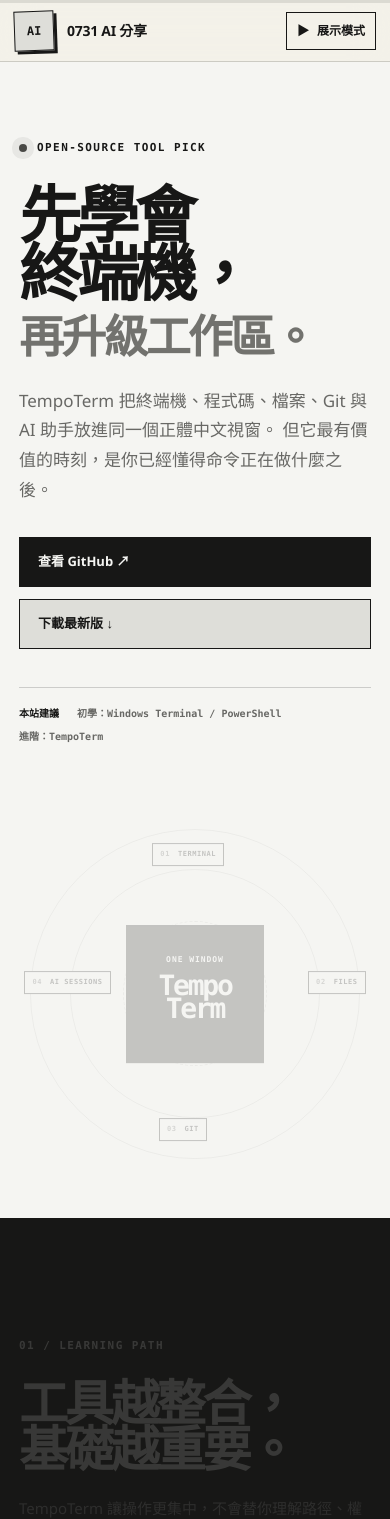
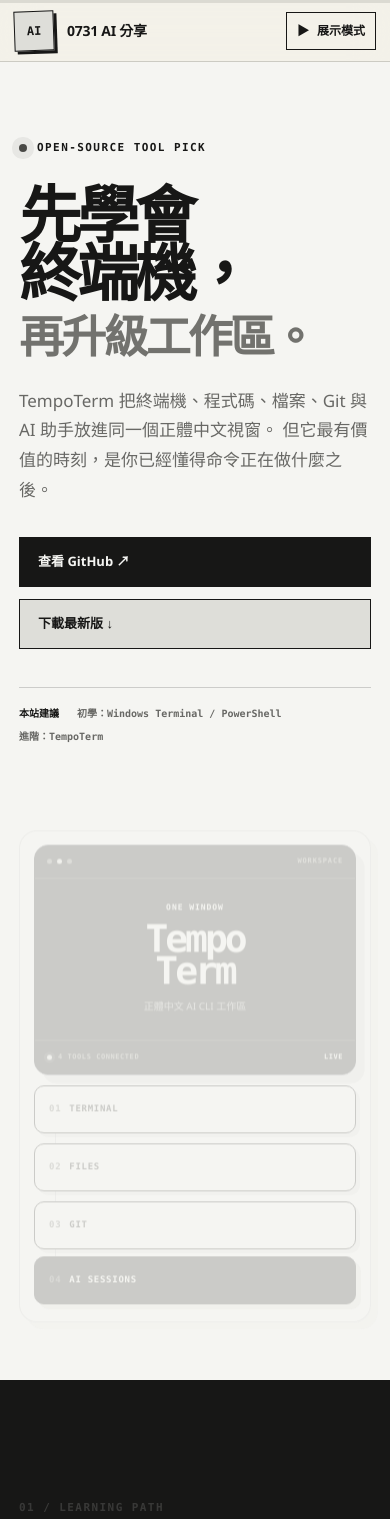
Before and after one commit to jimmymochi/0713AIExchange, a Next.js app: page /tempo in a window 390 px wide. Shown: the top 1519 px of the page. Built offline with nearby package versions, Linux system fonts and the light colour scheme.

Commit message:
feat: animate TempoTerm workspace hero

```diff
--- a/app/globals.css
+++ b/app/globals.css
@@ -933,52 +933,212 @@
 .tempo-verdict strong { color: var(--ink); }
 .tempo-hero-visual {
   position: relative;
-  width: min(100%, 610px);
-  aspect-ratio: 1;
+  isolation: isolate;
+  width: min(100%, 650px);
+  aspect-ratio: 1.24 / 1;
   margin-inline: auto;
   border: 1px solid var(--line);
+  border-radius: 24px;
+  background: rgba(255, 255, 255, .28);
+  box-shadow: 10px 10px 0 var(--paper-2);
+  transition: box-shadow .25s ease, transform .25s ease;
+}
+.tempo-hero-visual:hover {
+  box-shadow: 14px 14px 0 var(--paper-2);
+  transform: translateY(-3px);
+}
+.tempo-route {
+  position: absolute;
+  z-index: 0;
+  inset: 0;
+  width: 100%;
+  height: 100%;
+  overflow: visible;
+}
+.tempo-route rect {
+  fill: none;
+  vector-effect: non-scaling-stroke;
+}
+.tempo-route-line {
+  stroke: var(--line);
+  stroke-width: 1;
+}
+.tempo-route-progress {
+  stroke: var(--ink);
+  stroke-width: 1.5;
+  stroke-dasharray: 11 89;
+  stroke-linecap: round;
+  animation: tempo-route-progress 8s linear infinite;
+}
+.tempo-route-dot {
+  position: absolute;
+  z-index: 4;
+  top: 9.6%;
+  left: 18%;
+  width: 9px;
+  height: 9px;
+  border: 2px solid var(--paper);
   border-radius: 50%;
-}
-.tempo-hero-visual::before,
-.tempo-hero-visual::after {
-  content: "";
-  position: absolute;
-  inset: 12%;
-  border: 1px solid var(--line);
-  border-radius: 50%;
-}
-.tempo-hero-visual::after { inset: 28%; border-style: dashed; }
+  background: var(--ink);
+  box-shadow: 0 0 0 3px var(--ink);
+  transform: translate(-50%, -50%);
+  animation: tempo-route-tour 8s linear infinite;
+}
 .tempo-core {
   position: absolute;
   z-index: 2;
-  inset: 32%;
-  display: grid;
-  place-content: center;
+  inset: 24% 28%;
+  display: grid;
+  grid-template-rows: auto 1fr auto;
+  overflow: hidden;
   border: 1px solid var(--ink);
+  border-radius: 16px;
   background: var(--ink);
   color: var(--paper);
+  box-shadow: 8px 8px 0 rgba(23, 23, 22, .12);
+  animation: tempo-core-breathe 8s ease-in-out infinite;
+}
+.tempo-core-bar {
+  display: flex;
+  align-items: center;
+  gap: 5px;
+  min-height: 33px;
+  padding: 0 12px;
+  border-bottom: 1px solid #3f403d;
+}
+.tempo-core-bar i {
+  width: 5px;
+  height: 5px;
+  border-radius: 50%;
+  background: #777872;
+}
+.tempo-core-bar i:nth-child(2) { background: var(--green); }
+.tempo-core-bar span {
+  margin-left: auto;
+  color: #91918b;
+  font: 700 7px/1 var(--font-mono);
+  letter-spacing: .12em;
+}
+.tempo-core-copy {
+  display: grid;
+  place-content: center;
+  padding: 17px;
   text-align: center;
 }
-.tempo-core small { font: 700 8px/1 var(--font-mono); letter-spacing: .12em; }
-.tempo-core strong { margin: 11px 0; font: 700 clamp(31px, 3vw, 50px)/.82 var(--font-mono); letter-spacing: -.08em; }
-.tempo-core span { color: #aaa; font-size: 10px; }
+.tempo-core-copy small {
+  font: 700 8px/1 var(--font-mono);
+  letter-spacing: .12em;
+}
+.tempo-core-copy strong {
+  margin: 12px 0;
+  font: 700 clamp(31px, 3vw, 49px)/.82 var(--font-mono);
+  letter-spacing: -.08em;
+}
+.tempo-core-copy > span { color: #aaa; font-size: 10px; }
+.tempo-core-status {
+  display: flex;
+  justify-content: space-between;
+  align-items: center;
+  gap: 12px;
+  min-height: 34px;
+  padding: 0 12px;
+  border-top: 1px solid #3f403d;
+  color: #91918b;
+  font: 700 7px/1 var(--font-mono);
+  letter-spacing: .08em;
+}
+.tempo-core-status > span { display: flex; align-items: center; gap: 6px; }
+.tempo-core-status i {
+  width: 5px;
+  height: 5px;
+  border-radius: 50%;
+  background: var(--green);
+  box-shadow: 0 0 0 3px rgba(222, 222, 217, .12);
+}
+.tempo-core-status strong { color: var(--paper); font: inherit; }
 .tempo-orbit {
+  --tempo-node-delay: 0s;
+  --tempo-node-hover-delay: 0s;
   position: absolute;
   z-index: 3;
   display: flex;
   align-items: center;
   gap: 8px;
-  padding: 9px 11px;
+  min-height: 39px;
+  padding: 9px 12px;
   border: 1px solid var(--ink);
+  border-radius: 10px;
   background: var(--paper);
+  box-shadow: 4px 4px 0 rgba(23, 23, 22, .08);
   font: 700 9px/1 var(--font-mono);
   letter-spacing: .08em;
-}
-.tempo-orbit span { color: var(--muted); }
-.orbit-terminal { top: 4%; left: 37%; }
-.orbit-files { top: 43%; right: -3%; }
-.orbit-git { bottom: 5%; left: 39%; }
-.orbit-ai { top: 43%; left: -5%; }
+  animation: tempo-node-focus 8s linear var(--tempo-node-delay) infinite;
+}
+.tempo-orbit span { color: var(--muted); transition: color .2s ease; }
+.orbit-terminal {
+  --tempo-node-delay: 0s;
+  --tempo-node-hover-delay: 0s;
+  top: 5.5%;
+  left: 15%;
+}
+.orbit-files {
+  --tempo-node-delay: 2s;
+  --tempo-node-hover-delay: 1.5s;
+  top: 18%;
+  right: 2.5%;
+}
+.orbit-git {
+  --tempo-node-delay: 4s;
+  --tempo-node-hover-delay: 3s;
+  right: 14%;
+  bottom: 4%;
+}
+.orbit-ai {
+  --tempo-node-delay: 6s;
+  --tempo-node-hover-delay: 4.5s;
+  bottom: 17%;
+  left: 2%;
+}
+.tempo-hero-visual:hover .tempo-route-progress,
+.tempo-hero-visual:hover .tempo-route-dot,
+.tempo-hero-visual:hover .tempo-core {
+  animation-duration: 6s;
+}
+.tempo-hero-visual:hover .tempo-orbit {
+  animation-duration: 6s;
+  animation-delay: var(--tempo-node-hover-delay);
+}
+@keyframes tempo-route-progress {
+  to { stroke-dashoffset: -100; }
+}
+@keyframes tempo-route-tour {
+  0%, 100% { top: 9.6%; left: 18%; }
+  20% { top: 9.6%; left: 82%; }
+  25% { top: 16%; left: 92%; }
+  45% { top: 78%; left: 92%; }
+  50% { top: 90.4%; left: 82%; }
+  70% { top: 90.4%; left: 18%; }
+  75% { top: 78%; left: 8%; }
+  95% { top: 16%; left: 8%; }
+}
+@keyframes tempo-node-focus {
+  0%, 13% {
+    background: var(--ink);
+    color: var(--paper);
+    box-shadow: 5px 5px 0 var(--green);
+    transform: translateY(-3px);
+  }
+  19%, 100% {
+    background: var(--paper);
+    color: var(--ink);
+    box-shadow: 4px 4px 0 rgba(23, 23, 22, .08);
+    transform: translateY(0);
+  }
+}
+@keyframes tempo-core-breathe {
+  0%, 100% { transform: translateY(0); box-shadow: 8px 8px 0 rgba(23, 23, 22, .12); }
+  50% { transform: translateY(-3px); box-shadow: 11px 11px 0 rgba(23, 23, 22, .09); }
+}
 
 .tempo-path,
 .tempo-capabilities { padding: clamp(95px, 11vw, 170px) clamp(22px, 7vw, 110px); background: var(--ink); color: var(--paper); }
@@ -1237,13 +1397,48 @@
   .tempo-hero { min-height: auto; padding: 78px 19px 90px; }
   .tempo-hero h1 { font-size: clamp(54px, 16vw, 72px); }
   .tempo-actions .button { width: 100%; }
-  .tempo-hero-visual { width: min(330px, 92vw); }
-  .tempo-core { inset: 29%; }
-  .tempo-core strong { font-size: 28px; }
-  .tempo-core span { display: none; }
-  .tempo-orbit { padding: 7px; font-size: 7px; }
-  .orbit-files { right: -2%; }
-  .orbit-ai { left: -2%; }
+  .tempo-hero-visual {
+    display: grid;
+    width: min(390px, 100%);
+    aspect-ratio: auto;
+    gap: 10px;
+    padding: 14px;
+    border-radius: 18px;
+    box-shadow: 7px 7px 0 var(--paper-2);
+  }
+  .tempo-hero-visual:hover { transform: none; box-shadow: 7px 7px 0 var(--paper-2); }
+  .tempo-hero-visual::before {
+    content: "";
+    position: absolute;
+    z-index: 0;
+    top: 260px;
+    bottom: 35px;
+    left: 35px;
+    width: 1px;
+    background: var(--line);
+  }
+  .tempo-route, .tempo-route-dot { display: none; }
+  .tempo-core {
+    position: relative;
+    inset: auto;
+    order: 0;
+    min-height: 230px;
+    border-radius: 14px;
+  }
+  .tempo-core-copy strong { font-size: 38px; }
+  .tempo-core-copy > span { display: block; }
+  .tempo-orbit {
+    position: relative;
+    inset: auto;
+    order: 1;
+    width: 100%;
+    min-height: 48px;
+    padding: 11px 14px;
+    font-size: 9px;
+  }
+  .orbit-files { order: 2; }
+  .orbit-git { order: 3; }
+  .orbit-ai { order: 4; }
   .tempo-path, .tempo-workspace, .tempo-capabilities, .tempo-decision, .tempo-start { padding: 78px 19px; }
   .tempo-ladder { grid-template-columns: 1fr; }
   .tempo-ladder li, .tempo-ladder li + li { min-height: auto; padding: 30px 0; border-right: 0; border-bottom: 1px solid #555; }
--- a/app/tempo/page.tsx
+++ b/app/tempo/page.tsx
@@ -38,12 +38,40 @@
           </div>
           <p className="tempo-verdict"><strong>本站建議</strong><span>初學：Windows Terminal / PowerShell</span><span>進階：TempoTerm</span></p>
         </div>
-        <div className="tempo-hero-visual reveal" aria-label="TempoTerm 整合工作區概念圖">
+        <div
+          className="tempo-hero-visual reveal"
+          role="img"
+          aria-label="TempoTerm 將終端機、檔案、Git 與 AI 工作階段串進同一個工作區"
+        >
+          <svg
+            className="tempo-route"
+            viewBox="0 0 620 500"
+            preserveAspectRatio="none"
+            aria-hidden="true"
+          >
+            <rect className="tempo-route-line" x="46" y="48" width="528" height="404" rx="58" />
+            <rect className="tempo-route-progress" x="46" y="48" width="528" height="404" rx="58" pathLength="100" />
+          </svg>
+          <span className="tempo-route-dot" aria-hidden="true" />
           <div className="tempo-orbit orbit-terminal"><span>01</span>TERMINAL</div>
           <div className="tempo-orbit orbit-files"><span>02</span>FILES</div>
           <div className="tempo-orbit orbit-git"><span>03</span>GIT</div>
           <div className="tempo-orbit orbit-ai"><span>04</span>AI SESSIONS</div>
-          <div className="tempo-core"><small>ONE WINDOW</small><strong>Tempo<br />Term</strong><span>正體中文 AI CLI 工作區</span></div>
+          <div className="tempo-core">
+            <div className="tempo-core-bar" aria-hidden="true">
+              <i /><i /><i />
+              <span>WORKSPACE</span>
+            </div>
+            <div className="tempo-core-copy">
+              <small>ONE WINDOW</small>
+              <strong>Tempo<br />Term</strong>
+              <span>正體中文 AI CLI 工作區</span>
+            </div>
+            <div className="tempo-core-status">
+              <span><i aria-hidden="true" />4 TOOLS CONNECTED</span>
+              <strong>LIVE</strong>
+            </div>
+          </div>
         </div>
       </section>
 
```
Also changed, not shown: 2 other files (tests, documents, lock files or other folders).
